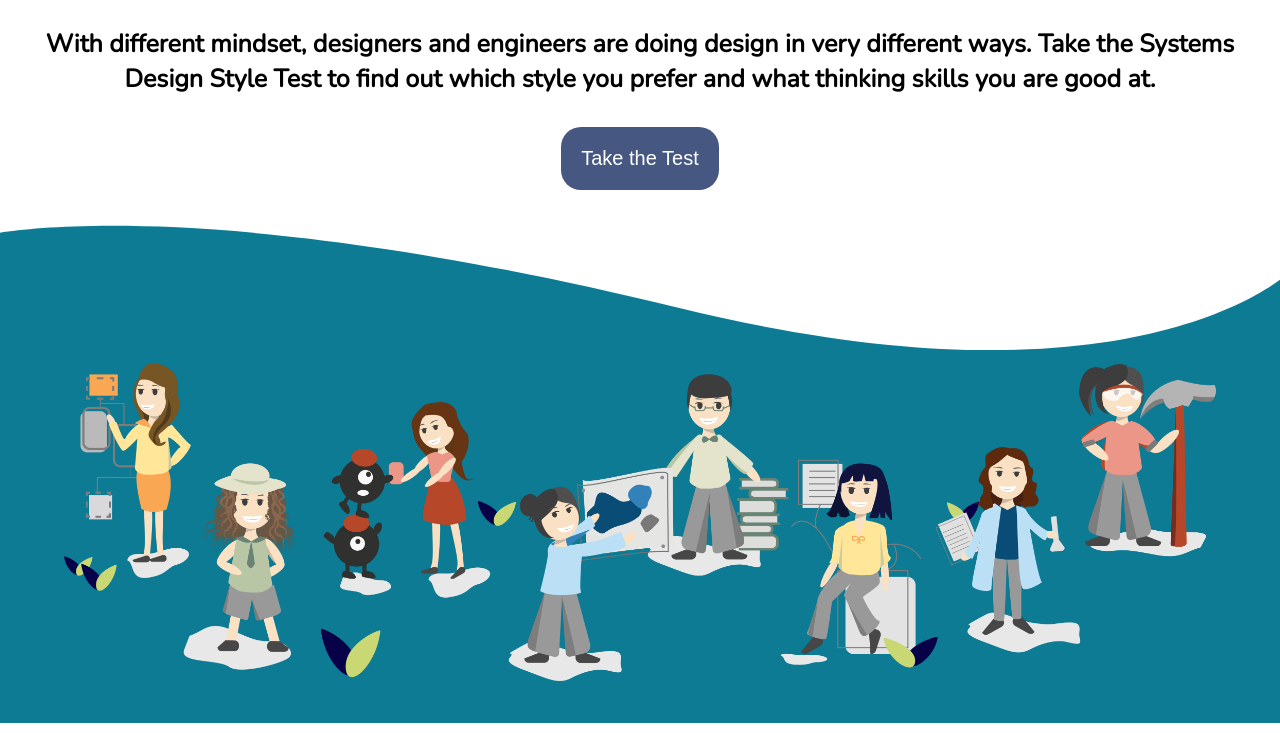
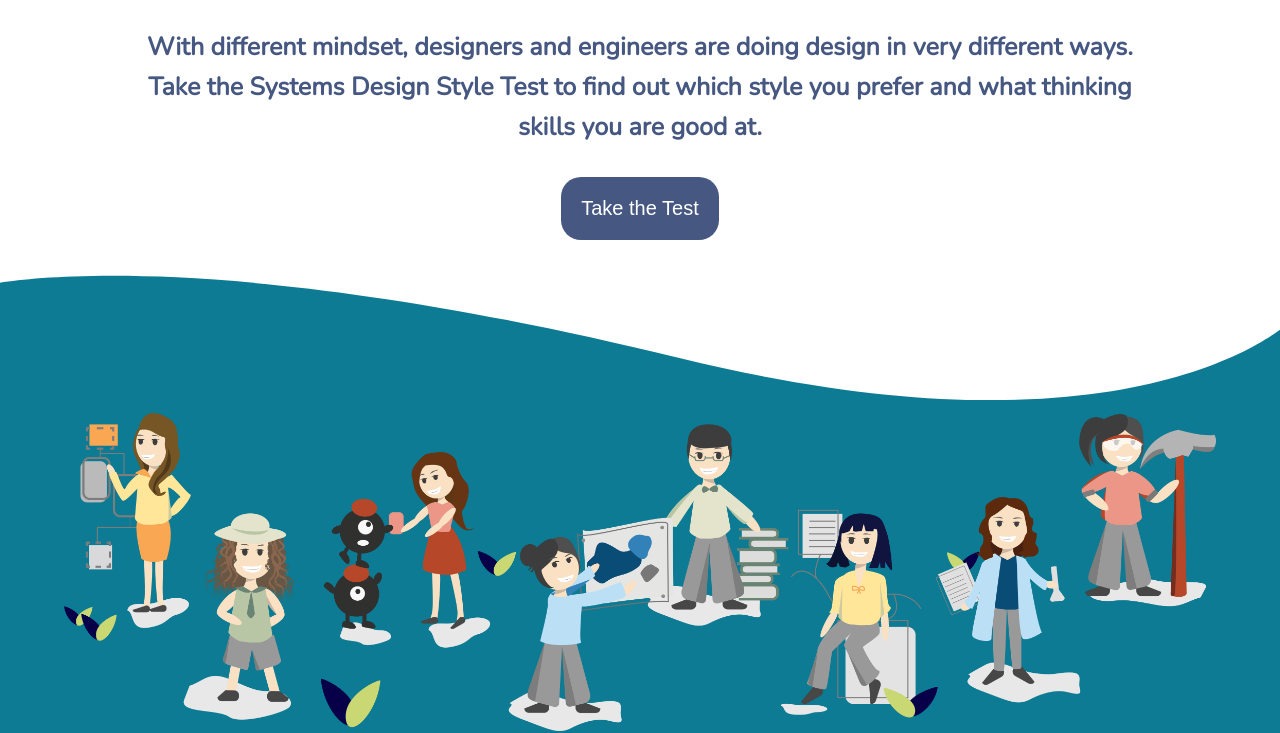
Before and after one commit to bonbonj/systems-designs, a plain HTML site: page index.html in a window 1280 px wide. Shown: the part 91-824 px from the top of the page. Drawn offline with nearby package versions, Linux system fonts and the light colour scheme.

Commit message:
Add files via upload

```diff
--- a/css/style.css
+++ b/css/style.css
@@ -167,7 +167,7 @@ h3{
   text-align: center;
 }
 
-h3 .blue{
+.blue{
   text-align: center;
   font-size: 25px;
   color: #465881;
```
